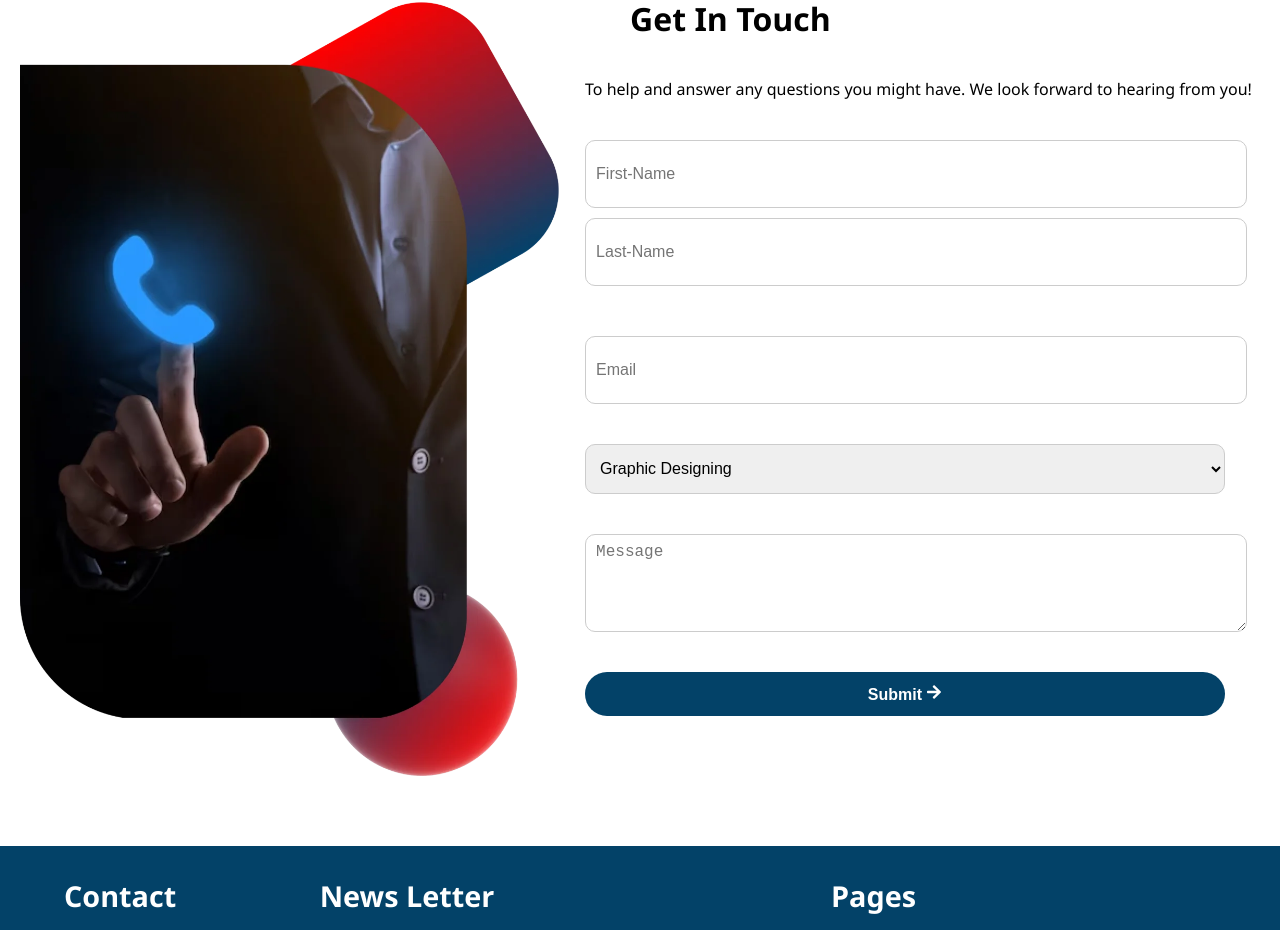
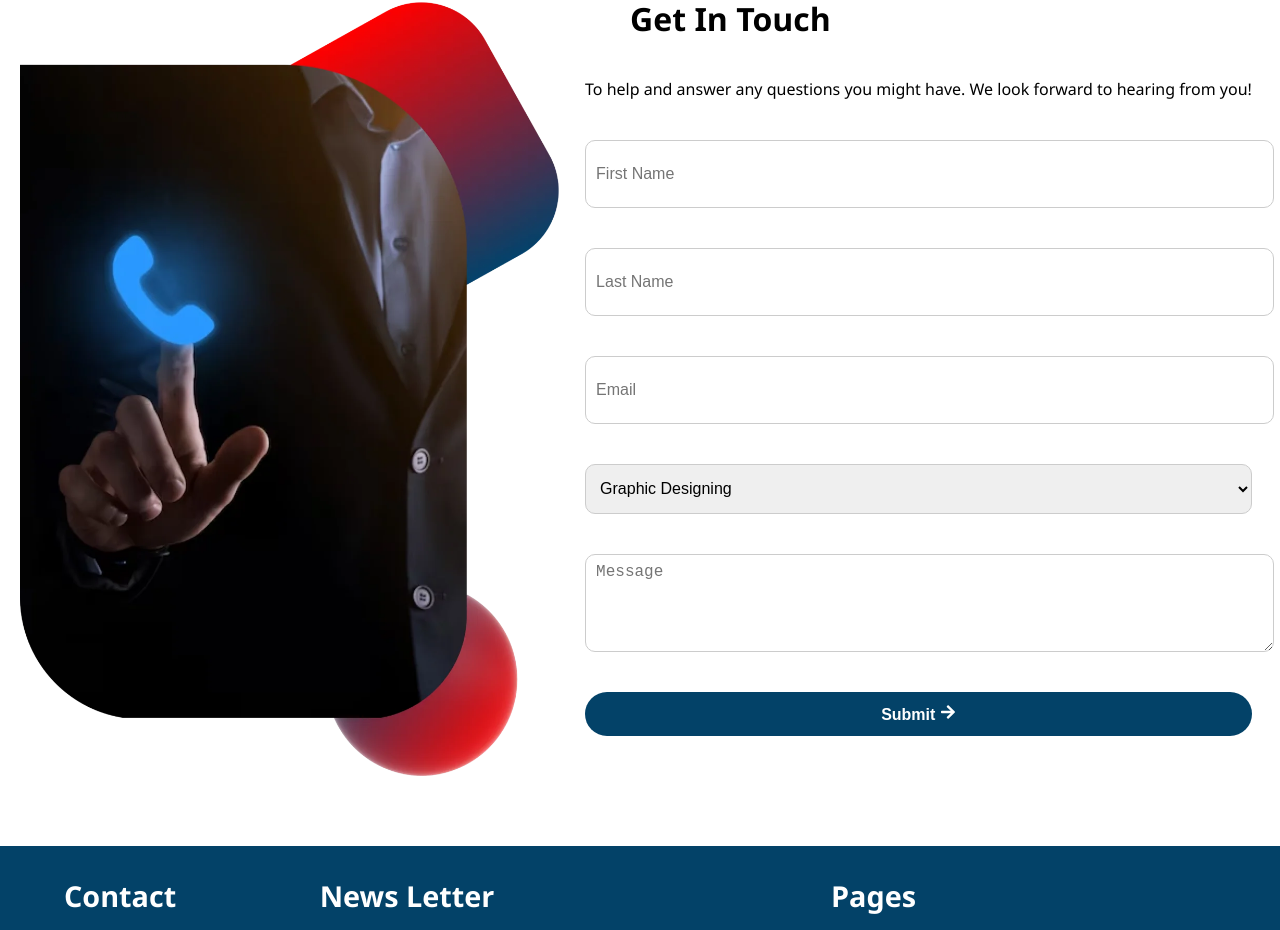
Before and after one commit to hemanthaarya/hedhya, a React (Create React App) app: page /contact in a window 1280 px wide. Shown: the part 851-1781 px from the top of the page. Built offline with nearby package versions, Linux system fonts and the light colour scheme.

Commit message:
Add files via upload

```diff
--- a/src/Pages/Contact.jsx
+++ b/src/Pages/Contact.jsx
@@ -1,18 +1,41 @@
 import Logo from '../Images/logo.jpg';
 import './Contact.css';
-import { BsTelephoneFill,BsFillChatTextFill,BsFillPinMapFill,BsWhatsapp,BsFacebook,BsTwitterX,BsLinkedin,BsInstagram,BsTelegram } from "react-icons/bs";
+import {
+  BsTelephoneFill, BsFillChatTextFill, BsFillPinMapFill,
+  BsWhatsapp, BsFacebook, BsTwitterX, BsLinkedin, BsInstagram, BsTelegram
+} from "react-icons/bs";
 import menuData from '../menuData';
 import Dropdown from './dropdown.jsx';
-import { useState } from 'react';
+import { useState, useRef } from 'react';
 import IMG5 from '../Images/img5.jpg';
 import IMG6 from '../Images/img6.jpg';
 import { FaArrowRight } from "react-icons/fa";
 import { Link } from 'react-router-dom';
+import emailjs from 'emailjs-com';
+
 
 function Contact() {
   const [menuOpen, setMenuOpen] = useState(false);
+  const form = useRef();
+  const SERVICE_ID = 'service_fci52ya';
+  const TEMPLATE_ID = 'template_lwfnnme';
+  const PUBLIC_KEY = 'Kb-L42B638FJ2WiLl';
 
   const toggleMenu = () => setMenuOpen(!menuOpen);
+
+  const sendEmail = (e) => {
+    e.preventDefault();
+
+    emailjs.sendForm(SERVICE_ID, TEMPLATE_ID, form.current, PUBLIC_KEY)
+      .then((result) => {
+          alert("Message sent successfully!");
+      }, (error) => {
+          alert("Something went wrong. Try again.");
+          console.error(error.text);
+      });
+
+    e.target.reset();
+  };
 
   return (
     <div className="contact">
@@ -32,7 +55,6 @@ function Contact() {
         </div>
 
         <nav className='navbar-2'>
-          {/* Hamburger Icon visible on mobile only */}
           <button
             className='options1'
             onClick={toggleMenu}
@@ -44,7 +66,6 @@ function Contact() {
             <span className={`bar ${menuOpen ? 'open' : ''}`}></span>
           </button>
 
-          {/* Mobile Menu */}
           <div className={`mobile-menu ${menuOpen ? 'show' : ''}`}>
             <h4><Link to='/' className='Link' onClick={() => setMenuOpen(false)}>Home</Link></h4>
             <h4><Link to='/about' className='Link' onClick={() => setMenuOpen(false)}>About Us</Link></h4>
@@ -54,7 +75,6 @@ function Contact() {
             <h4><Link to='/contact' className='Link' onClick={() => setMenuOpen(false)}>Contact</Link></h4>
           </div>
 
-          {/* Desktop Menu */}
           <div className='options'>
             <h4><Link to='/' className='Link'>Home</Link></h4>
             <h4><Link to='/about' className='Link'>About Us</Link></h4>
@@ -68,6 +88,7 @@ function Contact() {
           </div>
         </nav>
       </header>
+
       <div className='C-content'>
         <div className='img-container'>
           <img src={IMG5} alt='img' className='img3'/>
@@ -76,6 +97,7 @@ function Contact() {
             <p>_____________________________________</p>
           </div>
         </div>
+
         <div className='contact-us'>
           <div className='form-container'>
             <div className='img-cont'>
@@ -87,27 +109,27 @@ function Contact() {
                 <h1>Get In Touch</h1>
               </div>
               <p>To help and answer any questions you might have. We look forward to hearing from you!</p>
-                        <div className='form'>
-                            <form className='form1'>
-                                <input type='text' placeholder='First-Name' className='input'/>
-                                <input type='text' placeholder='Last-Name' className='input'/>
-                            </form>
-                            <form className='form2'>
-                                <input type='email' placeholder='Email' className='input'/>
-                                <select type='select' placeholder='Services' className='input'>
-                                    <option value='select'>Graphic Designing</option>
-                                    <option value='select'>Web & App Development</option>
-                                    <option value='select'>Market Analysis</option>
-                                    <option value='select'>Data Analytics</option>
+
+              <form ref={form} onSubmit={sendEmail} className='form2'>
+                <input type='text' name='firstName' placeholder='First Name' className='input' required />
+                <input type='text' name='lastName' placeholder='Last Name' className='input' required />
+                <input type='email' name='email' placeholder='Email' className='input' required />
+
+                <select name='service' className='input' required>
+                  <option value='Graphic Designing'>Graphic Designing</option>
+                  <option value='Web & App Development'>Web & App Development</option>
+                  <option value='Market Analysis'>Market Analysis</option>
+                  <option value='Data Analytics'>Data Analytics</option>
                 </select>
-                                <textarea type='description' placeholder='Message' className='input'/>
-                                <button className='button'>Submit <FaArrowRight/></button>
+
+                <textarea name='message' placeholder='Message' className='input' required></textarea>
+                <button className='button' type='submit'>Submit <FaArrowRight/></button>
               </form>
             </div>
           </div>
         </div>
       </div>
-        </div>
+
       <footer className='footer'>
         <div className='footer-up'>
           <div className='contact'>
@@ -151,11 +173,12 @@ function Contact() {
             <a href='https://x.com/VITHUB_PVT_LTD?t=2AOtDnRqkNy5NcwNk6G-kg&s=08' target='_blank' rel="noopener noreferrer"><BsTwitterX className='icon' /></a>
             <a href='https://www.linkedin.com/in/vijayawada-innovative-technology-development-hub-private-limited-89635536a' target='_blank' rel="noopener noreferrer"><BsLinkedin className='icon' /></a>
             <a href='https://www.instagram.com/vithub_innovations?utm_source=qr&igsh=NTNza2RubnIyY2Vr' target='_blank' rel="noopener noreferrer"><BsInstagram className='icon' /></a>
-                <a href='t.me/vithubinnovations' target='_blank' rel="noopener noreferrer"><BsTelegram className='icon' /></a>
+            <a href='https://t.me/vithubinnovations' target='_blank' rel="noopener noreferrer"><BsTelegram className='icon' /></a>
           </div>
         </div>
       </footer>
     </div>
-    )
+  );
 }
+
 export default Contact;
```
Lines whose indentation alone changed are shown as unchanged.
